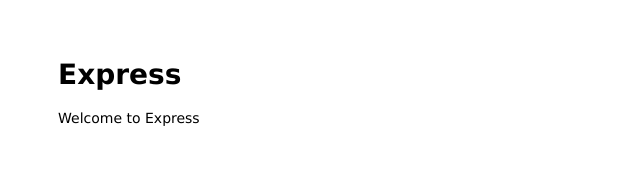
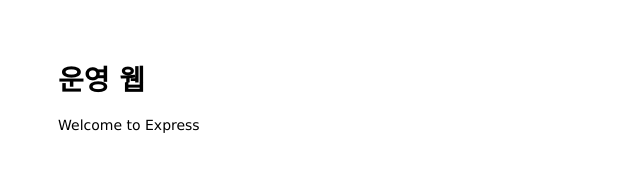
Before and after one commit to sttube/must-have-git-main, a website: page public/index.html in a window 1280 px wide. Shown: the whole page, without its empty margins (0-640 px from the left). Drawn offline with Linux system fonts and the light colour scheme.

Commit message:
Change head

```diff
--- a/public/index.html
+++ b/public/index.html
@@ -6,7 +6,7 @@
 </head>
 
 <body>
-  <h1>Express</h1>
+  <h1>운영 웹</h1>
   <p>Welcome to Express</p>
 </body>
 
```
